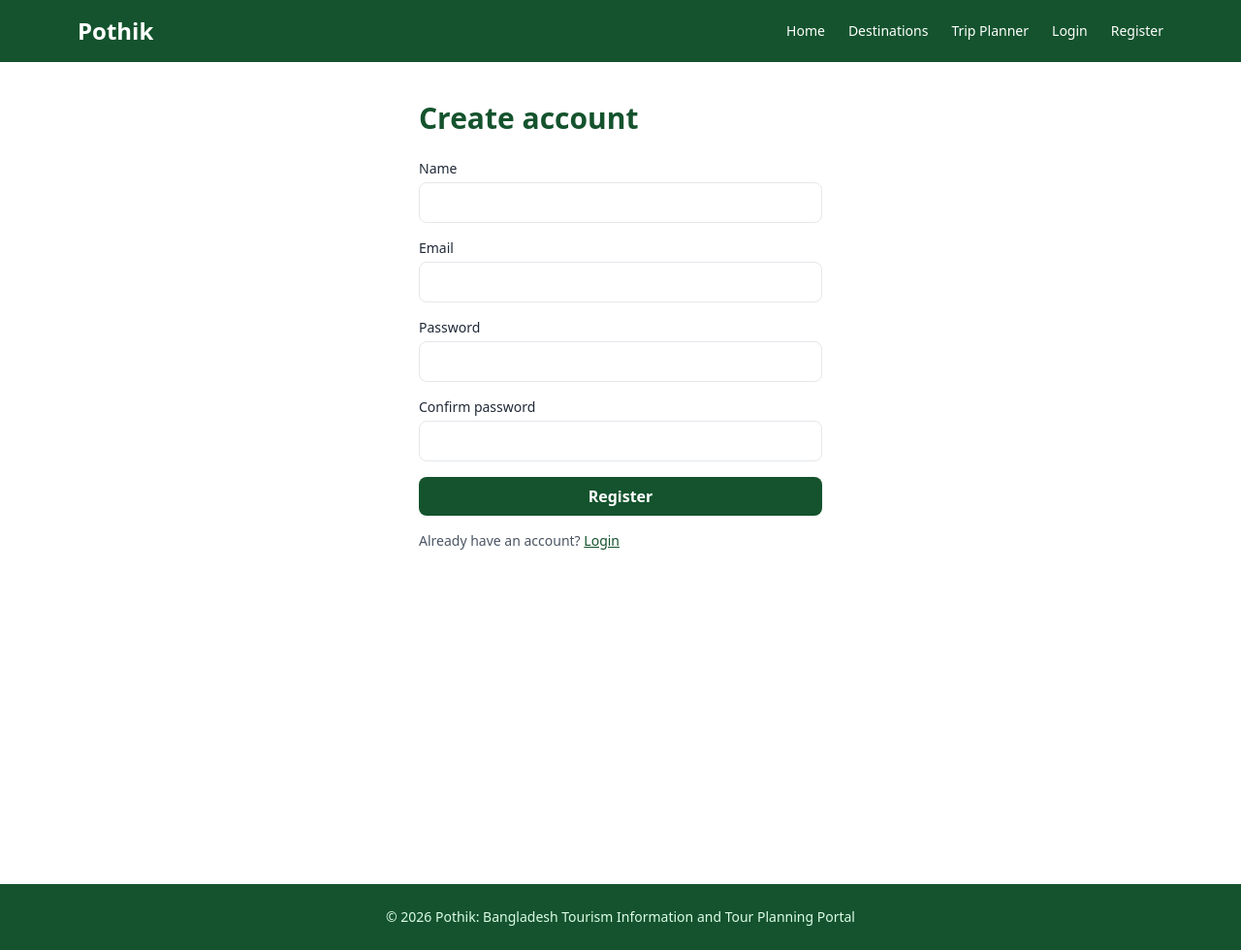
After one commit to apupaul-ai/241-16-005_19_A_CIS324_Project, a PHP site: page /register.php in a window 1280 px wide. The commit adds this page. Shown: the whole page at 97% size. Run offline with PHP 8.4, Linux system fonts and the light colour scheme; a stand-in replaces the project's code that opens the database connection; some libraries are stand-ins or nearby versions.

Commit message:
Add register, login and logout

```diff
--- a/includes/header.php
+++ b/includes/header.php
@@ -26,7 +26,13 @@ $pageTitle = $pageTitle ?? 'Pothik';
             <li><a href="/pothik/index.php" class="hover:text-amber-300">Home</a></li>
             <li><a href="/pothik/destinations.php" class="hover:text-amber-300">Destinations</a></li>
             <li><a href="/pothik/trips.php" class="hover:text-amber-300">Trip Planner</a></li>
-            <li><a href="/pothik/login.php" class="hover:text-amber-300">Login</a></li>
+                        <?php if (isset($_SESSION['user_id'])): ?>
+                <li class="text-amber-300">Hi, <?= htmlspecialchars($_SESSION['user_name']) ?></li>
+                <li><a href="/pothik/logout.php" class="hover:text-amber-300">Logout</a></li>
+            <?php else: ?>
+                <li><a href="/pothik/login.php" class="hover:text-amber-300">Login</a></li>
+                <li><a href="/pothik/register.php" class="hover:text-amber-300">Register</a></li>
+            <?php endif; ?>
         </ul>
     </nav>
 </header>
--- /dev/null
+++ b/register.php
@@ -0,0 +1,93 @@
+<?php
+require_once __DIR__ . '/config/config.php';
+if (session_status() === PHP_SESSION_NONE) {
+    session_start();
+}
+
+$errors = [];
+$name = '';
+$email = '';
+
+if ($_SERVER['REQUEST_METHOD'] === 'POST') {
+    $name = trim($_POST['name'] ?? '');
+    $email = trim($_POST['email'] ?? '');
+    $password = $_POST['password'] ?? '';
+    $confirm = $_POST['confirm_password'] ?? '';
+
+    if ($name === '' || mb_strlen($name) > 100) {
+        $errors[] = 'Name is required (max 100 characters).';
+    }
+    if (!filter_var($email, FILTER_VALIDATE_EMAIL)) {
+        $errors[] = 'Enter a valid email address.';
+    }
+    if (strlen($password) < 8) {
+        $errors[] = 'Password must be at least 8 characters.';
+    }
+    if ($password !== $confirm) {
+        $errors[] = 'Passwords do not match.';
+    }
+
+    if (!$errors) {
+        $stmt = $pdo->prepare("SELECT id FROM users WHERE email = ?");
+        $stmt->execute([$email]);
+        if ($stmt->fetch()) {
+            $errors[] = 'This email is already registered.';
+        }
+    }
+
+    if (!$errors) {
+        $hash = password_hash($password, PASSWORD_DEFAULT);
+        $stmt = $pdo->prepare("INSERT INTO users (name, email, password_hash) VALUES (?, ?, ?)");
+        $stmt->execute([$name, $email, $hash]);
+        header('Location: /pothik/login.php?registered=1');
+        exit;
+    }
+}
+
+$pageTitle = 'Register';
+require __DIR__ . '/includes/header.php';
+?>
+
+<section class="max-w-md mx-auto px-4 py-10">
+    <h1 class="text-3xl font-bold text-pothik-green mb-6">Create account</h1>
+
+    <?php if ($errors): ?>
+        <div class="mb-4 rounded-lg border border-red-300 bg-red-50 p-4 text-sm text-red-700">
+            <ul class="list-disc pl-5">
+                <?php foreach ($errors as $e): ?>
+                    <li><?= htmlspecialchars($e) ?></li>
+                <?php endforeach; ?>
+            </ul>
+        </div>
+    <?php endif; ?>
+
+    <form method="post" class="space-y-4">
+        <div>
+            <label class="block text-sm font-medium mb-1" for="name">Name</label>
+            <input class="w-full border rounded-lg px-3 py-2" type="text" id="name" name="name"
+                   value="<?= htmlspecialchars($name) ?>" required>
+        </div>
+        <div>
+            <label class="block text-sm font-medium mb-1" for="email">Email</label>
+            <input class="w-full border rounded-lg px-3 py-2" type="email" id="email" name="email"
+                   value="<?= htmlspecialchars($email) ?>" required>
+        </div>
+        <div>
+            <label class="block text-sm font-medium mb-1" for="password">Password</label>
+            <input class="w-full border rounded-lg px-3 py-2" type="password" id="password" name="password" required>
+        </div>
+        <div>
+            <label class="block text-sm font-medium mb-1" for="confirm_password">Confirm password</label>
+            <input class="w-full border rounded-lg px-3 py-2" type="password" id="confirm_password" name="confirm_password" required>
+        </div>
+        <button class="w-full bg-pothik-green text-white font-semibold py-2 rounded-lg hover:opacity-90" type="submit">
+            Register
+        </button>
+    </form>
+
+    <p class="mt-4 text-sm text-gray-600">
+        Already have an account? <a class="text-pothik-green underline" href="/pothik/login.php">Login</a>
+    </p>
+</section>
+
+<?php require __DIR__ . '/includes/footer.php'; ?>
```
Also changed, not shown: login.php (added, +68 -0 lines), logout.php (added, +8 -0 lines).
